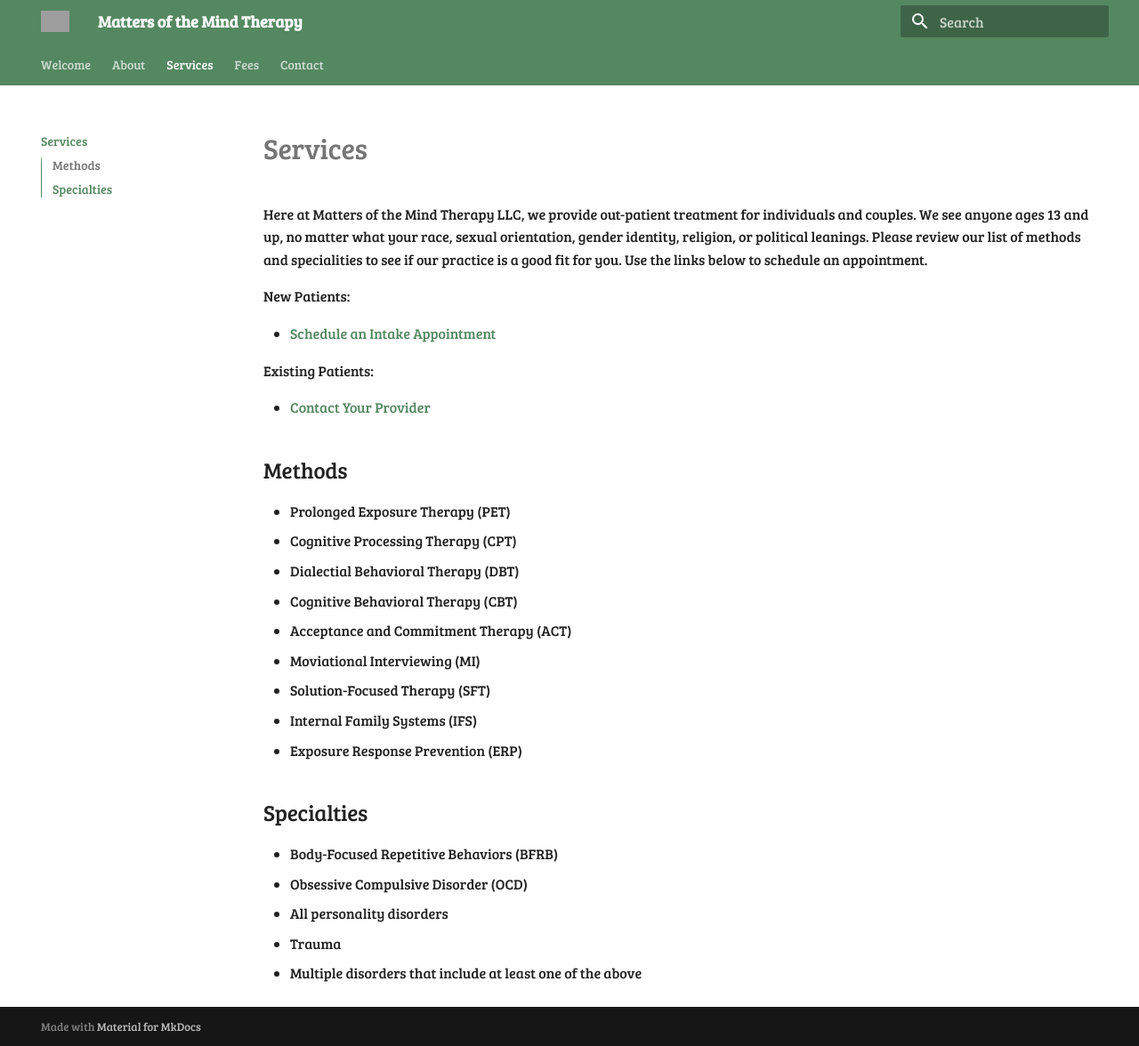
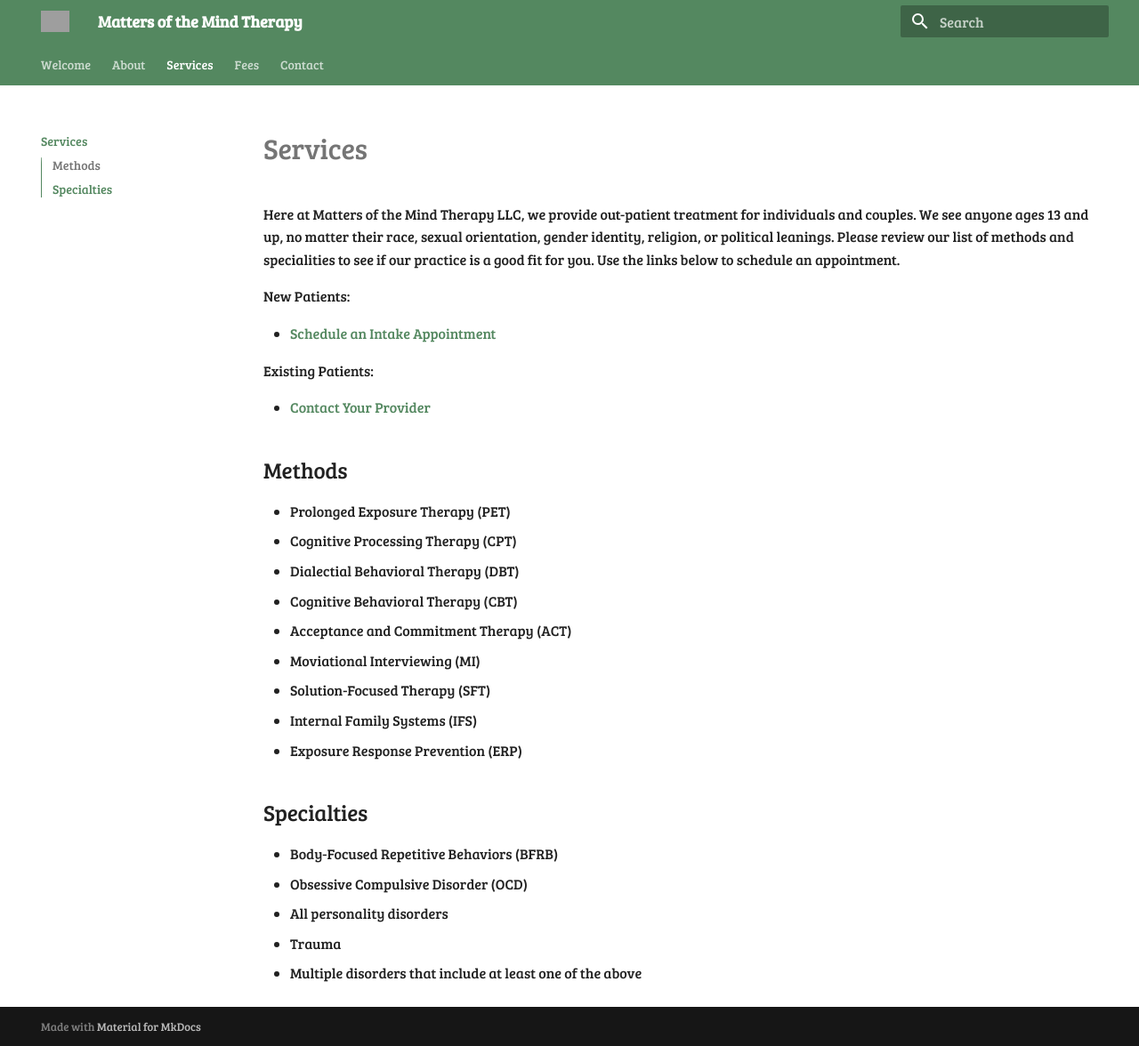
Before and after one commit to motm-therapy/website, an MkDocs documentation site: the page built from docs/services.md, in a window 1280 px wide and 1176 px high. Shown: the whole window at 89% size. Built offline with MkDocs 1.6.1 and Material for MkDocs 9.7.7, drawn with Linux system fonts in a browser that asks for light colours; grey boxes are pictures that could not be loaded.

Commit message:
Update services.md

```diff
--- a/docs/services.md
+++ b/docs/services.md
@@ -1,7 +1,7 @@
 # Services
 
 Here at Matters of the Mind Therapy LLC, we provide out-patient treatment for individuals and couples.
-We see anyone ages 13 and up, no matter what your race, sexual orientation, gender identity, religion, or political leanings.
+We see anyone ages 13 and up, no matter their race, sexual orientation, gender identity, religion, or political leanings.
 Please review our list of methods and specialities to see if our practice is a good fit for you.
 Use the links below to schedule an appointment.
 
```
